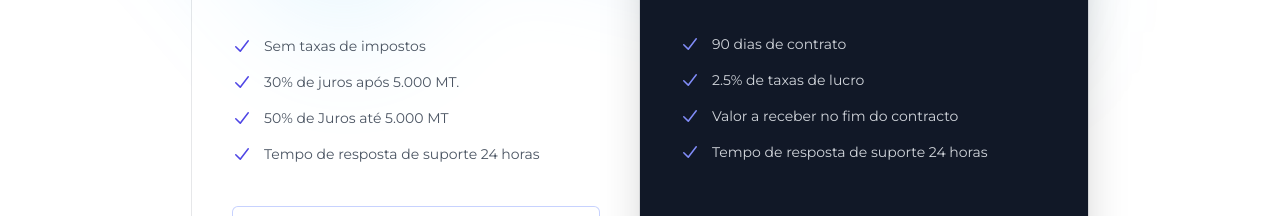
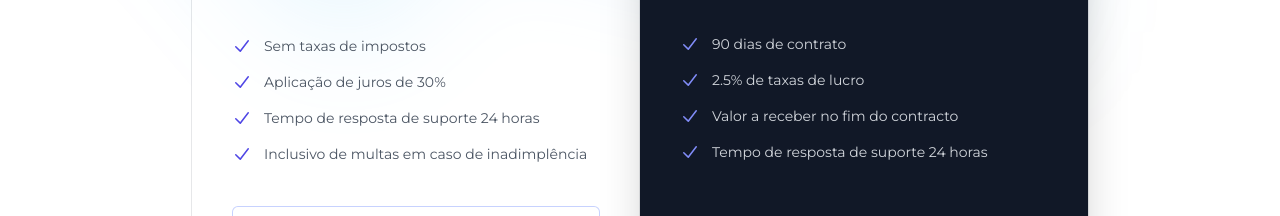
Before and after one commit to darkeny/benley-staggin, a React (Vite) app in the folder ui/evolution/: page /services in a window 1280 px wide. Shown: the part 736-952 px from the top of the page. Built offline with nearby package versions, Linux system fonts and the light colour scheme; no server answers.

Commit message:
remove 50% on loans

```diff
--- a/ui/evolution/src/components/OurService/index.tsx
+++ b/ui/evolution/src/components/OurService/index.tsx
@@ -41,19 +41,19 @@ const OurServices: React.FC = () => {
                                 <svg className="h-6 w-5 flex-none text-indigo-600" viewBox="0 0 20 20" fill="currentColor" aria-hidden="true">
                                     <path fillRule="evenodd" d="M16.704 4.153a.75.75 0 0 1 .143 1.052l-8 10.5a.75.75 0 0 1-1.127.075l-4.5-4.5a.75.75 0 0 1 1.06-1.06l3.894 3.893 7.48-9.817a.75.75 0 0 1 1.05-.143Z" clipRule="evenodd" />
                                 </svg>
-                                30% de juros após 5.000 MT.
-                            </li>
-                            <li className="flex gap-x-3">
-                                <svg className="h-6 w-5 flex-none text-indigo-600" viewBox="0 0 20 20" fill="currentColor" aria-hidden="true">
-                                    <path fillRule="evenodd" d="M16.704 4.153a.75.75 0 0 1 .143 1.052l-8 10.5a.75.75 0 0 1-1.127.075l-4.5-4.5a.75.75 0 0 1 1.06-1.06l3.894 3.893 7.48-9.817a.75.75 0 0 1 1.05-.143Z" clipRule="evenodd" />
-                                </svg>
-                                50% de Juros até 5.000 MT
+                                Aplicação de juros de 30%
                             </li>
                             <li className="flex gap-x-3">
                                 <svg className="h-6 w-5 flex-none text-indigo-600" viewBox="0 0 20 20" fill="currentColor" aria-hidden="true" data-slot="icon">
                                     <path fillRule="evenodd" d="M16.704 4.153a.75.75 0 0 1 .143 1.052l-8 10.5a.75.75 0 0 1-1.127.075l-4.5-4.5a.75.75 0 0 1 1.06-1.06l3.894 3.893 7.48-9.817a.75.75 0 0 1 1.05-.143Z" clipRule="evenodd" />
                                 </svg>
                                 Tempo de resposta de suporte 24 horas
+                            </li>
+                            <li className="flex gap-x-3">
+                                <svg className="h-6 w-5 flex-none text-indigo-600" viewBox="0 0 20 20" fill="currentColor" aria-hidden="true">
+                                    <path fillRule="evenodd" d="M16.704 4.153a.75.75 0 0 1 .143 1.052l-8 10.5a.75.75 0 0 1-1.127.075l-4.5-4.5a.75.75 0 0 1 1.06-1.06l3.894 3.893 7.48-9.817a.75.75 0 0 1 1.05-.143Z" clipRule="evenodd" />
+                                </svg>
+                                Inclusivo de multas em caso de inadimplência
                             </li>
                         </ul>
                         <Link to={'/loan'}>
```
